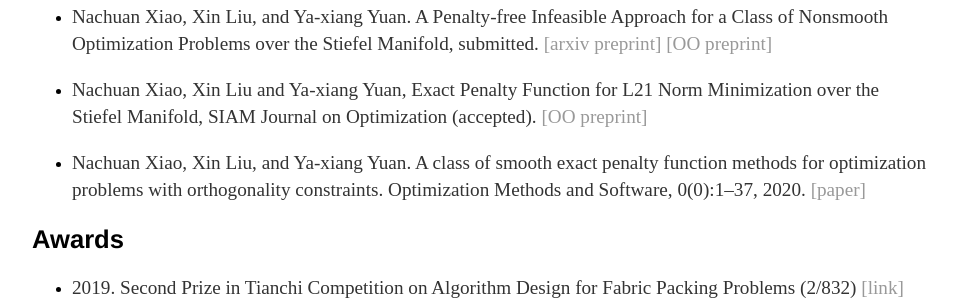
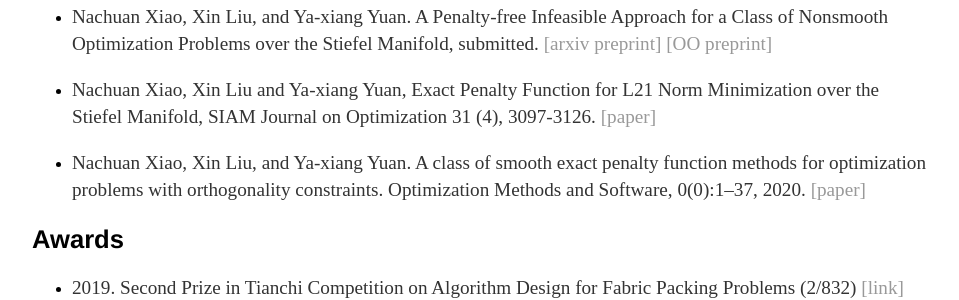
Before and after one commit to xnchxy/xnchxy.github.io, a Jekyll site: the page built from index.html, in a window 1280 px wide. Shown: the part 1201-1501 px from the top of the page, without its empty margins (160-1119 px from the left). Built offline with Jekyll 4.4.1, drawn with Linux system fonts in a browser that asks for light colours.

Commit message:
Update index.html

```diff
--- a/index.html
+++ b/index.html
@@ -25,7 +25,7 @@ title: Nachuan Xiao's Homepage
 		<li><p>Nachuan Xiao, Xin Liu, and Kim-Chuan Toh. Dissolving Constraints for Riemannian Optimization, submitted. <a href="http://www.optimization-online.org/DB_HTML/2022/03/8834.html">[OO preprint] </a></p></li>
 		<li><p>Nachuan Xiao, and Xin Liu. Solving Optimization Problems over the Stiefel Manifold by Smooth Exact Penalty Function, preprint. <a href="http://www.optimization-online.org/DB_HTML/2021/10/8628.html">[OO preprint]</a></p></li>
 		<li><p>Nachuan Xiao, Xin Liu, and Ya-xiang Yuan. A Penalty-free Infeasible Approach for a Class of Nonsmooth Optimization Problems over the Stiefel Manifold, submitted. <a href="https://arxiv.org/abs/2103.03514v2">[arxiv preprint] <a href="http://www.optimization-online.org/DB_HTML/2021/03/8285.html">[OO preprint]</a></p></li>
-		<li><p>Nachuan Xiao, Xin Liu and Ya-xiang Yuan, Exact Penalty Function for L21 Norm Minimization over the Stiefel Manifold, SIAM Journal on Optimization (accepted). <a href="http://www.optimization-online.org/DB_HTML/2020/07/7908.html">[OO preprint]  </a></p></li>
+		<li><p>Nachuan Xiao, Xin Liu and Ya-xiang Yuan, Exact Penalty Function for L21 Norm Minimization over the Stiefel Manifold, SIAM Journal on Optimization 31 (4), 3097-3126. <a href="https://epubs.siam.org/doi/abs/10.1137/20M1354313">[paper]  </a></p></li>
 		<li><p>Nachuan Xiao, Xin Liu, and Ya-xiang Yuan. A class of smooth exact penalty function methods for optimization problems with orthogonality constraints. Optimization Methods and Software, 0(0):1–37, 2020. <a href="https://www.tandfonline.com/doi/full/10.1080/10556788.2020.1852236?journalCode=goms20">[paper] </a></p></li>
 	</ul>
 </div>
```
